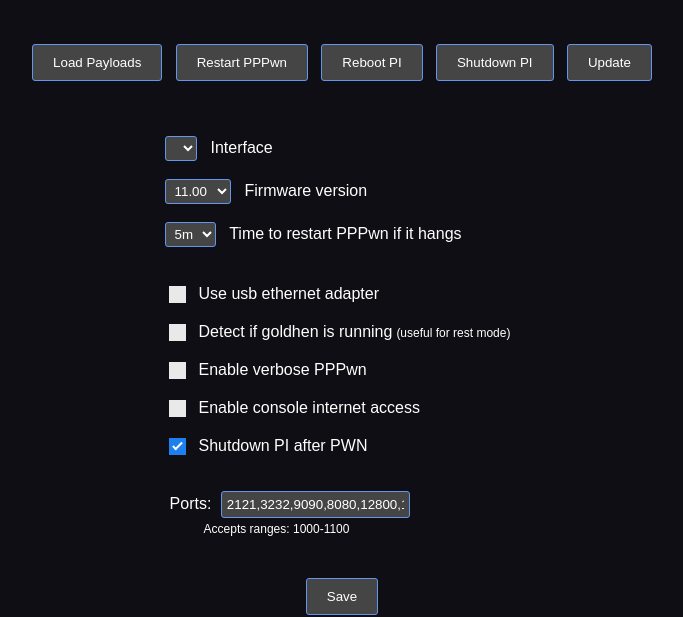
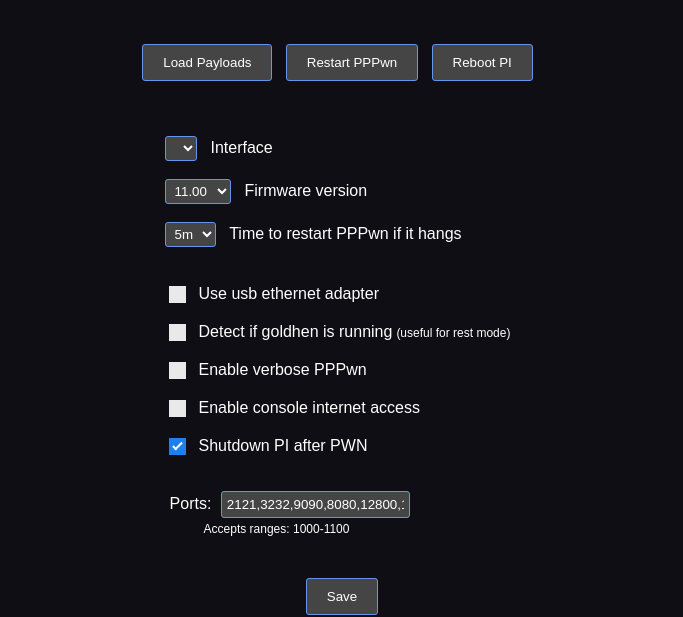
Before and after one commit to stooged/PI-Pwn, a PHP site: page / in a window 1280 px wide. Shown: the top 617 px of the page, without its empty margins (298-981 px from the left). Run offline with PHP 8.4, Linux system fonts and the light colour scheme; lists and menus that the app fills with data are empty.

Commit message:
Update index.php

```diff
--- a/PPPwn/index.php
+++ b/PPPwn/index.php
@@ -421,7 +421,7 @@
 }
 
 
-print("<button name=\"restart\">Restart PPPwn</button> &nbsp; <button name=\"reboot\">Reboot PI</button> &nbsp; <button name=\"shutdown\">Shutdown PI</button> &nbsp; <button name=\"update\">Update</button>
+print("<button name=\"restart\">Restart PPPwn</button> &nbsp; <button name=\"reboot\">Reboot PI</button> &nbsp;
 </form>
 </center>
 <br>");
```
